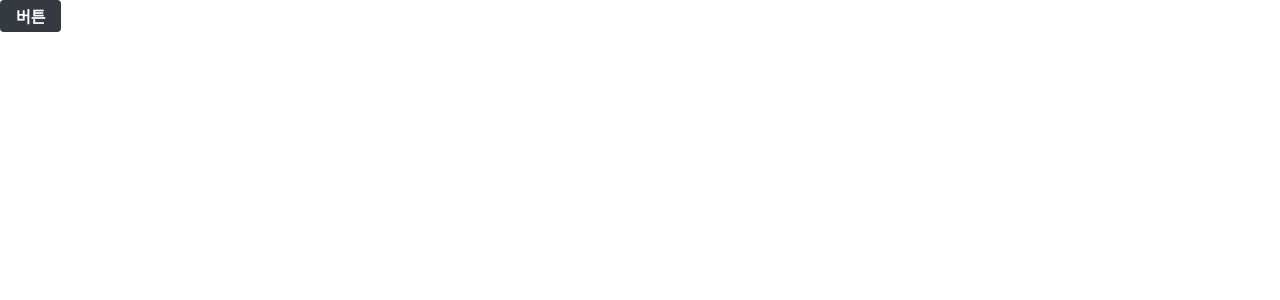
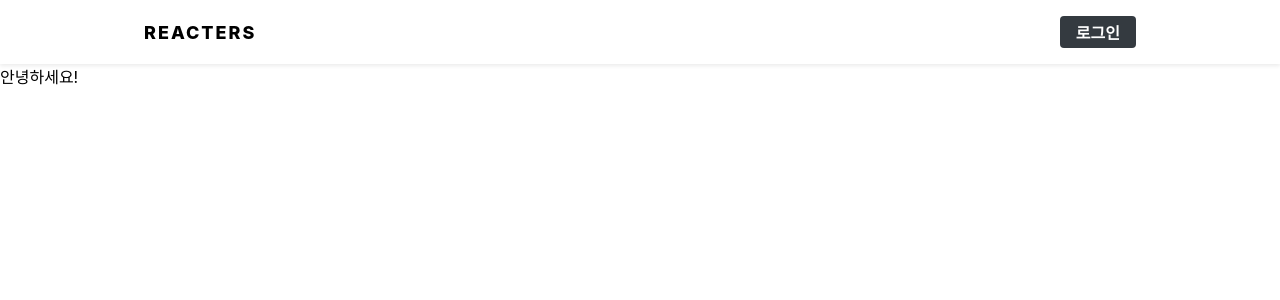
Before and after one commit to seoyeonko/blog-frontend, a React (Create React App) app: page / in a window 1280 px wide. Shown: the top 300 px of the page. Built offline with nearby package versions, Linux system fonts and the light colour scheme.

Commit message:
Feat: Header

```diff
--- a/src/components/common/Button.js
+++ b/src/components/common/Button.js
@@ -1,8 +1,9 @@
 import React from 'react';
 import styled, { css } from 'styled-components';
+import { Link } from 'react-router-dom';
 import palette from '../../lib/palette';
 
-const StyledButton = styled.button`
+const buttonStyle = css`
   border: none;
   border-radius: 4px;
   font-size: 1rem;
@@ -33,6 +34,20 @@
     `}
 `;
 
-const Button = (props) => <StyledButton {...props} />;
+const StyledButton = styled.button`
+  ${buttonStyle}
+`;
+
+const StyledLink = styled(Link)`
+  ${buttonStyle}
+`;
+
+const Button = (props) => {
+  return props.to ? (
+    <StyledLink {...props} cyan={props.cyan ? 1 : 0} />
+  ) : (
+    <StyledButton {...props} />
+  );
+};
 
 export default Button;
--- /dev/null
+++ b/src/components/common/Header.js
@@ -0,0 +1,58 @@
+import React from 'react';
+import styled from 'styled-components';
+import { Link } from 'react-router-dom';
+import Responsive from './Responsive';
+import Button from './Button';
+
+const HeaderBlock = styled.div`
+  position: fixed;
+  width: 100%;
+  background: white;
+  box-shadow: 0px 2px 4px rgba(0, 0, 0, 0.08);
+`;
+
+/**
+ * Responsive 컴포넌트의 속성에 스타일을 추가해서 새로운 컴포넌트 생성
+ */
+const Wrapper = styled(Responsive)`
+  height: 4rem;
+  display: flex;
+  align-items: center;
+  justify-content: space-between; /* 자식 엘리먼트 사이에 여백을 최대로 설정 */
+  .logo {
+    font-size: 1.125rem;
+    font-weight: 800;
+    letter-spacing: 2px;
+  }
+  .right {
+    display: flex;
+    align-items: center;
+  }
+`;
+
+/**
+ * 헤더가 fixed로 되어 있기 때문에 페이지의 컨텐츠가 4rem 아래 나타나도록 해주는 컴포넌트
+ */
+const Spacer = styled.div`
+  height: 4rem;
+`;
+
+const Header = () => {
+  return (
+    <>
+      <HeaderBlock>
+        <Wrapper>
+          <Link to="/" className="logo">
+            REACTERS
+          </Link>
+          <div className="right">
+            <Button to="login">로그인</Button>
+          </div>
+        </Wrapper>
+      </HeaderBlock>
+      <Spacer />
+    </>
+  );
+};
+
+export default Header;
--- /dev/null
+++ b/src/components/common/Responsive.js
@@ -0,0 +1,25 @@
+// 반응형 디자인
+import React from 'react';
+import styled from 'styled-components';
+
+const ResponsiveBlock = styled.div`
+  padding-left: 1rem;
+  padding-right: 1rem;
+  width: 1024px;
+  margin: 0 auto; /* 중앙 정렬 */
+  /* 브라우저 크기에 따라 가로 사이즈 변경 */
+  @media (max-width: 1024px) {
+    width: 768px;
+  }
+  @media (max-width: 768px) {
+    width: 100%;
+  }
+`;
+
+const Responsive = ({ children, ...rest }) => {
+  // style, className, onClick, onMouseMove 등의 props를 사용할 수 있도록
+  // ...rest를 사용하여 ResponsiveBlock에게 전달
+  return <ResponsiveBlock {...rest}>{children}</ResponsiveBlock>;
+};
+
+export default Responsive;
--- a/src/pages/PostListPage.js
+++ b/src/pages/PostListPage.js
@@ -1,8 +1,13 @@
 import React from 'react';
-import Button from '../components/common/Button';
+import Header from '../components/common/Header';
 
 const PostListPage = () => {
-  return <Button>버튼</Button>;
+  return (
+    <>
+      <Header />
+      <div>안녕하세요!</div>
+    </>
+  );
 };
 
 export default PostListPage;
```
